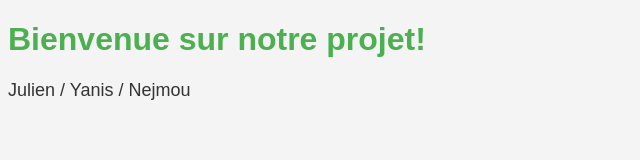
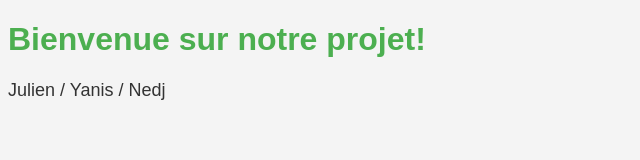
Before and after one commit to delcoco95/projet-GitHub, a plain HTML site: page index.html in a window 1280 px wide. Shown: the full height of the page, 0-640 px from the left. Drawn offline with Linux system fonts and the light colour scheme.

Commit message:
nejmou -> Nedj

```diff
--- a/index.html
+++ b/index.html
@@ -8,6 +8,6 @@
 </head>
 <body>
     <h1>Bienvenue sur notre projet!</h1>
-    <p>Julien / Yanis / Nejmou</p>
+    <p>Julien / Yanis / Nedj</p>
 </body>
 </html>
```
